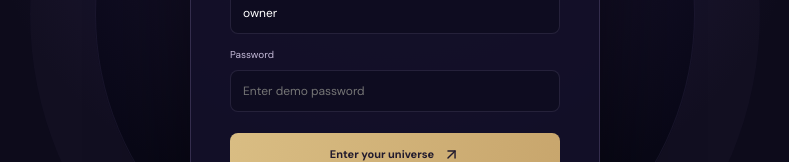
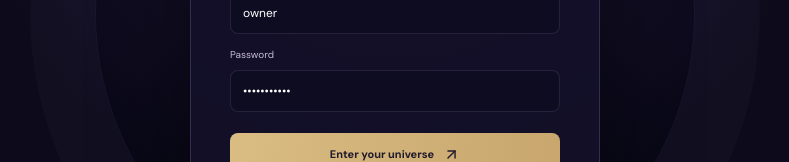
Before and after one commit to barshadatta48-web/Astrology_app_demo, a React (Vite) app: page / in a window 1280 px wide. Shown: the part 386-548 px from the top of the page, without its empty margins (245-1034 px from the left). Built offline with nearby package versions, Linux system fonts and the light colour scheme.

Commit message:
Fix demo login by pre-filling the published demo password

```diff
--- a/src/App.jsx
+++ b/src/App.jsx
@@ -26,7 +26,7 @@ const sections = [
 
 function Login({ onLogin }) {
   const [username, setUsername] = useState('owner')
-  const [password, setPassword] = useState('')
+  const [password, setPassword] = useState('Cosmic@2026')
   const [error, setError] = useState('')
   function submit(e) {
     e.preventDefault()
```
